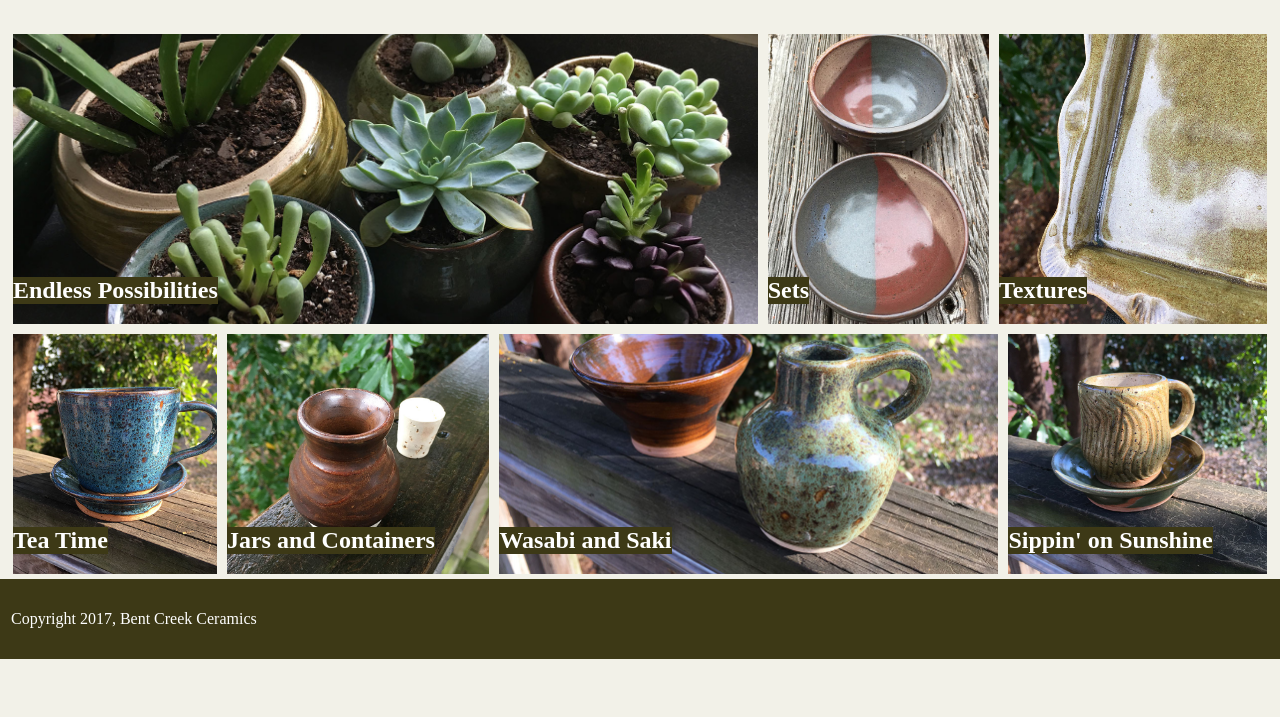
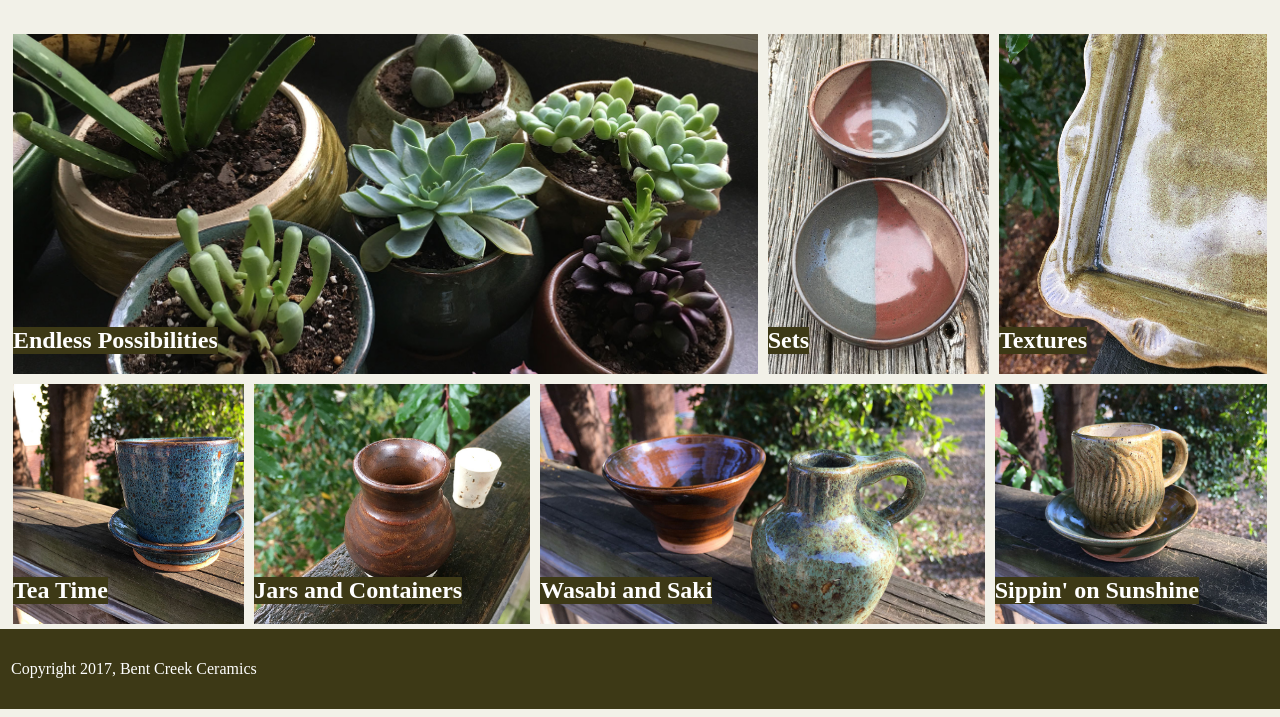
Before and after one commit to eman-s/week_one_project, a plain HTML site: page index.html in a window 1280 px wide. Shown: the part 262-979 px from the top of the page. Before the commit the page ends 929 px from the top, so only its background shows below. Drawn offline with Linux system fonts and the light colour scheme.

Commit message:
added small changes

```diff
--- a/indexstyles.css
+++ b/indexstyles.css
@@ -70,7 +70,7 @@ h3 {
 
 .top_row {
   display: flex;
-  height: 300px;
+  height: 350px;
   width: 100%;
 }
 
@@ -91,6 +91,8 @@ h3 {
   margin: 5px;
   display: flex;
   align-items: flex-end;
+
+
 }
 
 .two {
@@ -99,6 +101,7 @@ h3 {
   margin: 5px;
   display: flex;
   align-items: flex-end;
+
 }
 
 .three {
@@ -107,6 +110,7 @@ h3 {
   margin: 5px;
   display: flex;
   align-items: flex-end;
+
 }
 
 .four {
@@ -115,6 +119,7 @@ h3 {
   margin: 5px;
   display: flex;
   align-items: flex-end;
+  background-position: left;
 }
 
 .five {
@@ -123,14 +128,16 @@ h3 {
   margin: 5px;
   display: flex;
   align-items: flex-end;
+  background-position: left;
 }
 
 .six {
   background-image: url("images/optimized/product-6.jpg");
-  flex-grow: 6;
+  flex-grow: 4;
   margin: 5px;
   display: flex;
   align-items: flex-end;
+  background-position: top;
 }
 
 .seven {
```
